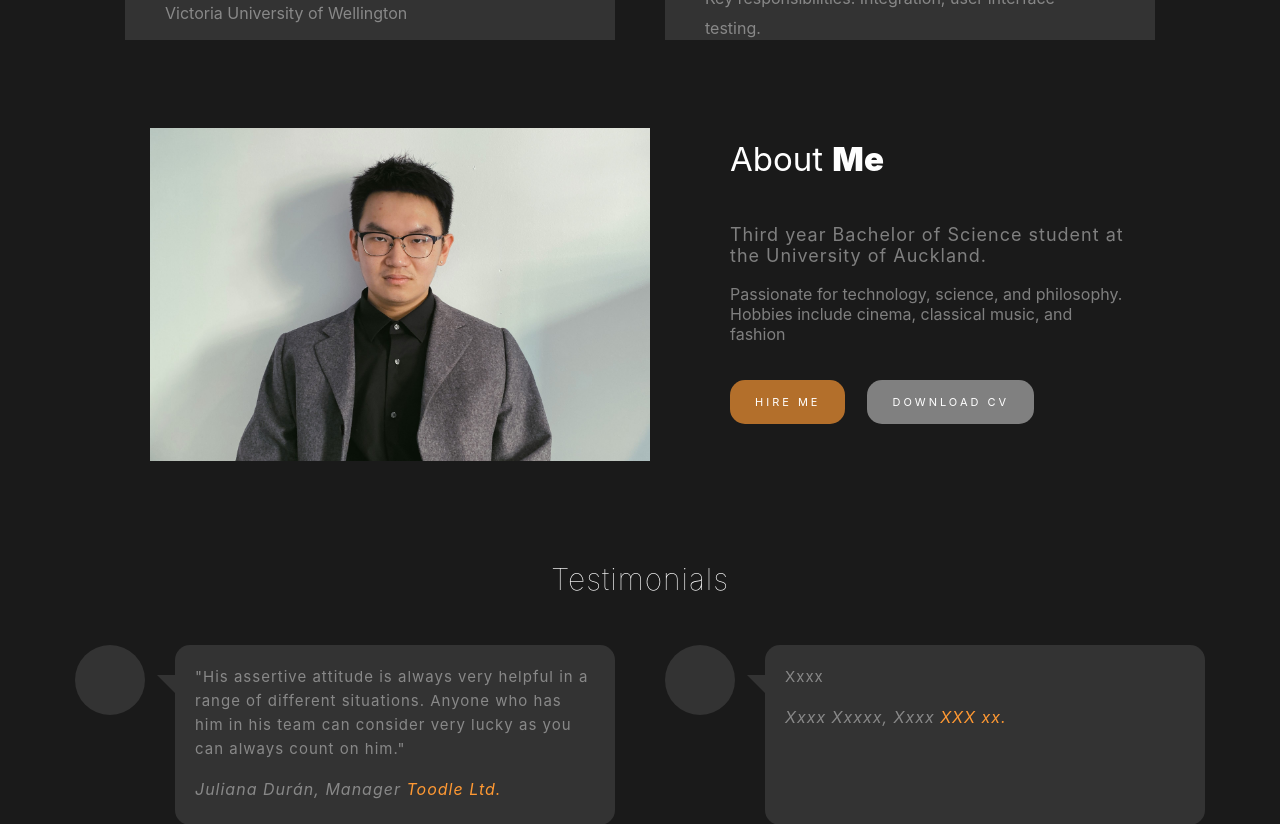
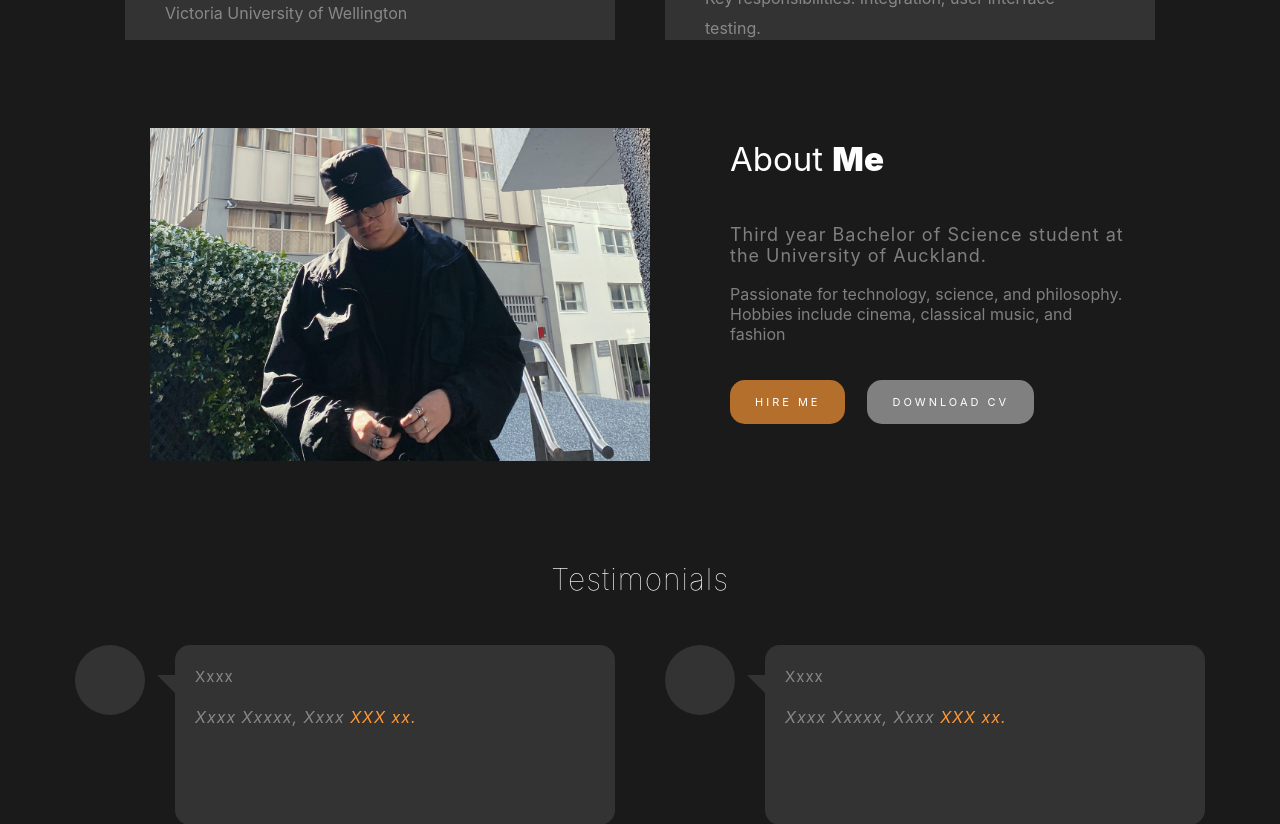
Before and after one commit to lucasli233/me, a React (Create React App) app: page / in a window 1280 px wide. Shown: the part 1560-2384 px from the top of the page. Built offline with nearby package versions, Linux system fonts and the light colour scheme.

Commit message:
changed about pic

```diff
--- a/src/pages/About/About.scss
+++ b/src/pages/About/About.scss
@@ -15,7 +15,7 @@
   margin-right: 80px;
   width: 500px;
   height: 333px;
-  background-image: url("./face1.jpg");
+  background-image: url("./fit1.jpg");
   background-size: cover;
   background-position: center;
 }
--- a/src/pages/About/About.tsx
+++ b/src/pages/About/About.tsx
@@ -53,6 +53,16 @@ const About = () => {
               <div className="profile-circle"></div>
               <div className="chat-bubble">
                 <div className="testi-texts-box">
+                  <p className="testi-text">Xxxx</p>
+                  <p className="testi-text-entity nicci">Xxxx Xxxxx, Xxxx</p>
+                </div>
+              </div>
+            </div>
+
+            {/* <div className="testi-box">
+              <div className="profile-circle"></div>
+              <div className="chat-bubble">
+                <div className="testi-texts-box">
                   <p className="testi-text">
                     "His assertive attitude is always very helpful in a range of
                     different situations. Anyone who has him in his team can
@@ -63,7 +73,7 @@ const About = () => {
                   </p>
                 </div>
               </div>
-            </div>
+            </div> */}
           </div>
           <div className="testi-right">
             <div className="testi-box">
```
Also changed, not shown: src/pages/About/fit1.jpg (added).
